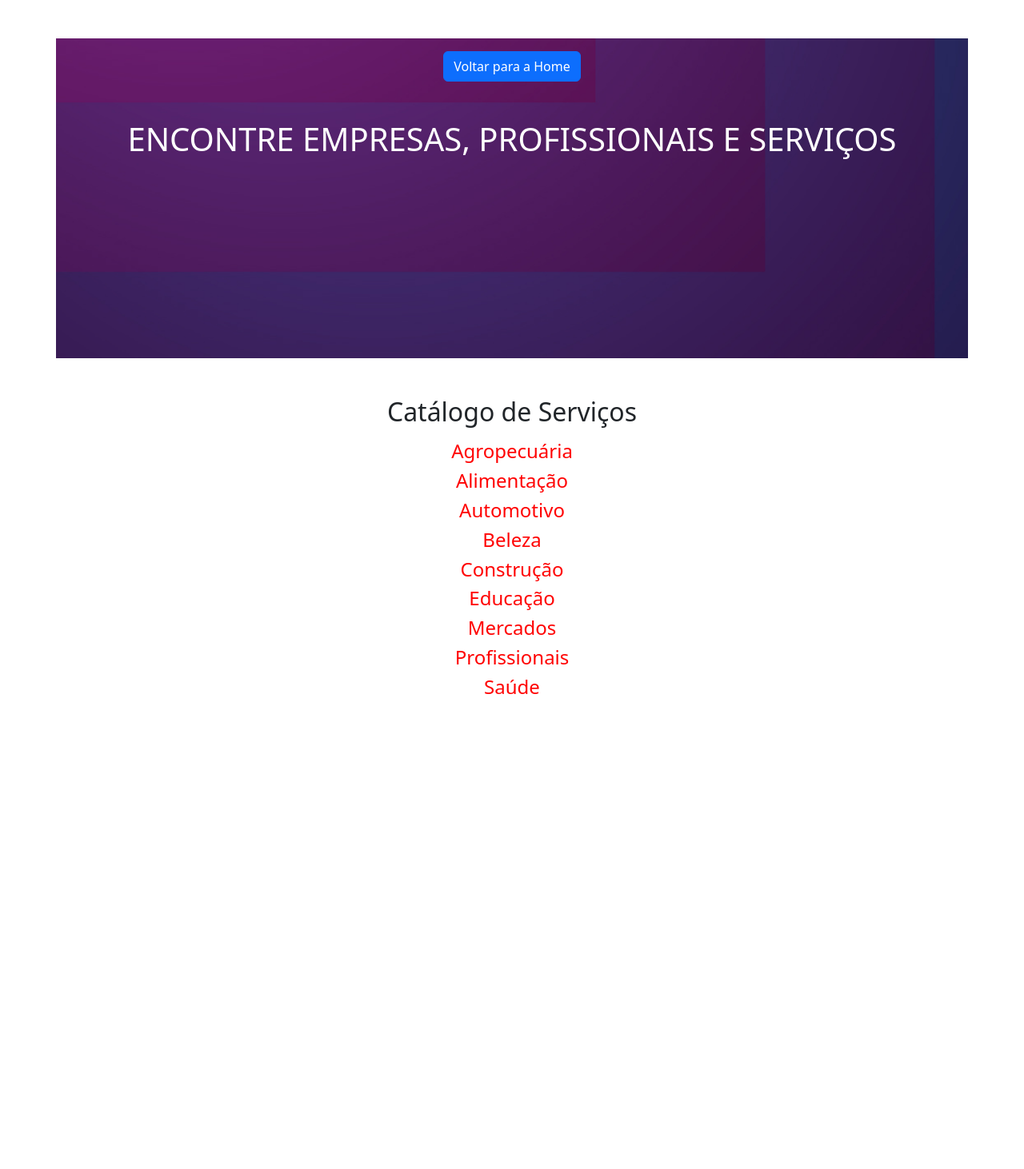
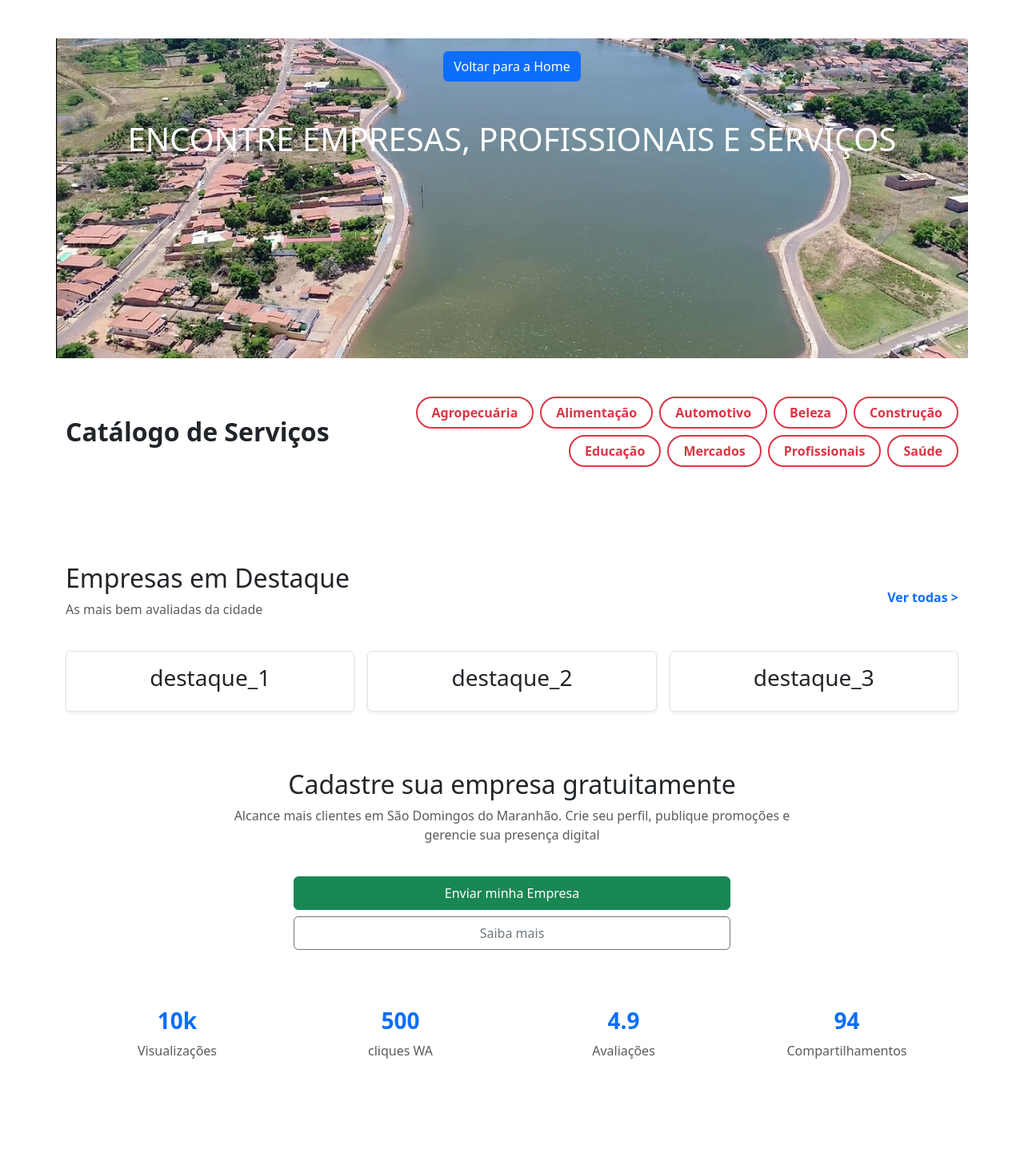
Before and after one commit to maxramonsantos/Creatvs-Est, a Flask app: page /catalogosd in a window 1280 px wide. Shown: the whole page at 80% size. Before the commit the page ends 868 px from the top, so only its background shows below. Run offline with Flask 3, Linux system fonts and the light colour scheme; some libraries are stand-ins or nearby versions.

Commit message:
criando novas pages

```diff
--- a/app.py
+++ b/app.py
@@ -26,9 +26,7 @@ _ssl_ctx = ssl.create_default_context()
 
 app.config["SQLALCHEMY_DATABASE_URI"] = _db_url
 app.config["SQLALCHEMY_TRACK_MODIFICATIONS"] = False
-app.config["SQLALCHEMY_ENGINE_OPTIONS"] = {
-    "connect_args": {"ssl_context": _ssl_ctx}
-}
+app.config["SQLALCHEMY_ENGINE_OPTIONS"] = {"connect_args": {"ssl_context": _ssl_ctx}}
 
 db = SQLAlchemy(app)
 
@@ -110,21 +108,19 @@ def lista_catalogo():
     return jsonify([categoria.to_dict() for categoria in categorias])
 
 
-@app.route("/teste")
-def teste():
-    categorias = Categoria.query.all()
-
-    return jsonify([categoria.to_dict() for categoria in categorias])
+@app.route("/ferramentas")
+def ferramentas():
+    return render_template("includes/page-ferramentas.html")
 
 
-@app.route("/db-test")
-def db_test():
-    try:
-        db.session.execute(text("SELECT 1"))
-        return {"status": "success", "message": "Conectado ao Neon PostgreSQL!"}
+@app.route("/creatvs-joga")
+def creatvs_joga():
+    return render_template("includes/page-creatvs-joga.html")
 
-    except Exception as e:
-        return {"status": "error", "message": str(e)}, 500
+
+@app.route("/aprenda")
+def apenda():
+    return render_template("includes/page-aprenda.html")
 
 
 # ==========================
--- a/static/css/style.css
+++ b/static/css/style.css
@@ -31,3 +31,28 @@
   background-repeat: no-repeat;
   min-height: 400px;
 }
+.fundo-hero-catalogo {
+  background-image: url('../img/lagoa.jpg');
+  background-size: cover;
+  background-position: center;
+  background-repeat: no-repeat;
+  min-height: 400px;
+}
+
+.btn-filtro {
+  background-color: transparent;
+  color: #ff0000; /* Cor do texto (Vermelho igual ao seu original) */
+  border: 2px solid #ff0000; /* Borda grossa personalizada */
+  border-radius: 30px; /* Bordas bem arredondadas (estilo pílula) */
+  padding: 8px 20px;
+  font-weight: 600;
+  transition: all 0.3s ease;
+}
+
+/* Efeito ao passar o mouse nos botões */
+.btn-filtro:hover {
+  background-color: #ff0000;
+  color: #ffffff;
+  border-color: #d10000;
+  transform: translateY(-2px); /* Leve efeito de flutuar */
+  box-shadow: 0 4px 8px rgba(255, 0, 0, 0.2);
--- a/templates/home.html
+++ b/templates/home.html
@@ -52,9 +52,9 @@
         <div class="d-flex flex-wrap justify-content-center gap-3">
           <a class="btn btn-light btn-lg text-uppercase fw-semibold px-4 py-3" href="{{ url_for('loja_de_software') }}">Loja de Software</a>
           <a class="btn btn-light btn-lg text-uppercase fw-semibold px-4 py-3" href="/catalogosd">Catálogo Ma</a>
-          <a class="btn btn-light btn-lg text-uppercase fw-semibold px-4 py-3" href="/login">Aprenda</a>
-          <a class="btn btn-light btn-lg text-uppercase fw-semibold px-4 py-3" href="/login">Ferramentas</a>
-          <a class="btn btn-light btn-lg text-uppercase fw-semibold px-4 py-3" href="/">Creatvs Jogos</a>
+          <a class="btn btn-light btn-lg text-uppercase fw-semibold px-4 py-3" href="/aprenda">Aprenda</a>
+          <a class="btn btn-light btn-lg text-uppercase fw-semibold px-4 py-3" href="/ferramentas">Ferramentas</a>
+          <a class="btn btn-light btn-lg text-uppercase fw-semibold px-4 py-3" href="/creatvs-joga">Creatvs Jogos</a>
 
         </div>
       </div>
--- /dev/null
+++ b/templates/includes/page-aprenda.html
@@ -0,0 +1 @@
+<h1>aprenda</h1>
--- a/templates/includes/page-catalogosd.html
+++ b/templates/includes/page-catalogosd.html
@@ -4,38 +4,124 @@
     <meta charset="UTF-8">
     <meta name="viewport" content="width=device-width, initial-scale=1.0">
     <title>Loja de Software - Creatvs Est</title>
-    <link rel="stylesheet" href="{{ url_for('static', filename='css/style.css') }}">
+
+    <link rel="stylesheet" href="/static/css/style.css">
     <link href="https://cdn.jsdelivr.net/npm/bootstrap@5.3.3/dist/css/bootstrap.min.css" rel="stylesheet">
+
+    <style>
+        /* Estilo personalizado para os botões de filtro */
+        .btn-filtro {
+            background-color: transparent;
+            color: #dc3545; /* Vermelho padrão do Bootstrap para combinar com os títulos */
+            border: 2px solid #dc3545; /* Borda grossa personalizada */
+            border-radius: 30px; /* Estilo pílula */
+            padding: 6px 18px;
+            font-weight: 600;
+            transition: all 0.3s ease;
+        }
+
+        /* Efeito Hover nos botões de filtro */
+        .btn-filtro:hover {
+            background-color: #dc3545;
+            color: #ffffff;
+            border-color: #bd2130;
+            transform: translateY(-2px);
+            box-shadow: 0 4px 8px rgba(220, 53, 69, 0.2);
+        }
+    </style>
 </head>
 
-<body class="p-5">
-    <div class="container fundo-hero-loja text-center text-white">
+<body class="py-5"> <div class="container fundo-hero-catalogo text-center text-white mb-5">
         <a href="/" class="btn btn-primary mt-3 mb-5">Voltar para a Home</a>
-        <h1 class="text-uppercase  mb-3">Encontre empresas,                        profissionais e serviços
+        <h1 class="text-uppercase mb-3">
+            Encontre empresas, profissionais e serviços
         </h1>
     </div>
 
+    <div class="container my-5">
+        <div class="row align-items-center mb-5">
+            <div class="col-md-4">
+                <h2 class="fw-bold text-dark m-0">Catálogo de Serviços</h2>
+            </div>
+            <div class="col-md-8">
+                <div class="d-flex flex-wrap gap-2 justify-content-md-end mt-3 mt-md-0">
+                    {% for categoria in categorias %}
+                        <button class="btn btn-filtro">
+                            {{ categoria.nome }}
+                        </button>
+                    {% endfor %}
+                </div>
+            </div>
+        </div>
 
-    <div class="container">
-        <div class="row">
-            <div class="col-12 text-center pt-5">
-                <h2>Catálogo de Serviços</h2>
-                <p>
-                    {% for categoria in categorias%}
-                        <div>
-                            <h4 style="color:red; margin-botton: 5px;">
-                                {{ categoria.nome}}
-                            </h4>
-                        </div>
-                    {% endfor %}
-                </p>
+        <div class="row g-4">
+            {% for servico in servicos %}
+                <div class="col-md-6">
+                    <div class="card h-100 p-4 shadow-sm border-0 bg-light">
+                        <h4 class="text-danger mb-2">{{ servico.nome }}</h4>
+                        <p class="text-muted mb-0">{{ servico.descricao }}</p>
+                    </div>
+                </div>
+            {% endfor %}
+        </div>
+    </div>
+
+    <div class="container my-5">
+        <div class="row align-items-center mb-4">
+            <div class="col-9 pt-5">
+                <h2>Empresas em Destaque</h2>
+                <p class="text-muted">As mais bem avaliadas da cidade</p>
+            </div>
+            <div class="col-3 text-end pt-5">
+                <a href="#" class="text-decoration-none fw-bold">Ver todas &gt;</a>
+            </div>
+        </div>
+
+        <div class="row text-center g-3">
+            <div class="col-md-4">
+                <div class="p-3 border rounded bg-white shadow-sm"><h3>destaque_1</h3></div>
+            </div>
+            <div class="col-md-4">
+                <div class="p-3 border rounded bg-white shadow-sm"><h3>destaque_2</h3></div>
+            </div>
+            <div class="col-md-4">
+                <div class="p-3 border rounded bg-white shadow-sm"><h3>destaque_3</h3></div>
             </div>
         </div>
     </div>
 
+    <div class="container my-5 py-4">
+        <div class="row justify-content-center text-center">
+            <div class="col-lg-8 cta-title-catalogo mb-4">
+                <h2>Cadastre sua empresa gratuitamente</h2>
+                <p class="text-muted">Alcance mais clientes em São Domingos do Maranhão. Crie seu perfil, publique promoções e gerencie sua presença digital</p>
+            </div>
 
+            <div class="col-md-6 d-flex flex-column gap-2 cta-button-catalogo align-items-center">
+                <button class="btn btn-success w-100 py-2 button-cta-catalogo-enviar-empresa">Enviar minha Empresa</button>
+                <button class="btn btn-outline-secondary w-100 py-2 button-cta-catalogo-saiba-mais">Saiba mais</button>
+            </div>
 
-
+            <div class="row text-center mt-5 g-4">
+                <div class="col-6 col-md-3">
+                    <h3 class="fw-bold text-primary">10k</h3>
+                    <p class="text-muted">Visualizações</p>
+                </div>
+                <div class="col-6 col-md-3">
+                    <h3 class="fw-bold text-primary">500</h3>
+                    <p class="text-muted">cliques WA</p>
+                </div>
+                <div class="col-6 col-md-3">
+                    <h3 class="fw-bold text-primary">4.9</h3>
+                    <p class="text-muted">Avaliações</p>
+                </div>
+                <div class="col-6 col-md-3">
+                    <h3 class="fw-bold text-primary">94</h3>
+                    <p class="text-muted">Compartilhamentos</p>
+                </div>
+            </div>
+        </div>
+    </div>
 
 </body>
 </html>
--- /dev/null
+++ b/templates/includes/page-creatvs-joga.html
@@ -0,0 +1 @@
+<h1>creatvs joga</h1>
--- /dev/null
+++ b/templates/includes/page-ferramentas.html
@@ -0,0 +1 @@
+<h1>ferramentas</h1>
```
Also changed, not shown: static/img/lagoa.jpg (added).
